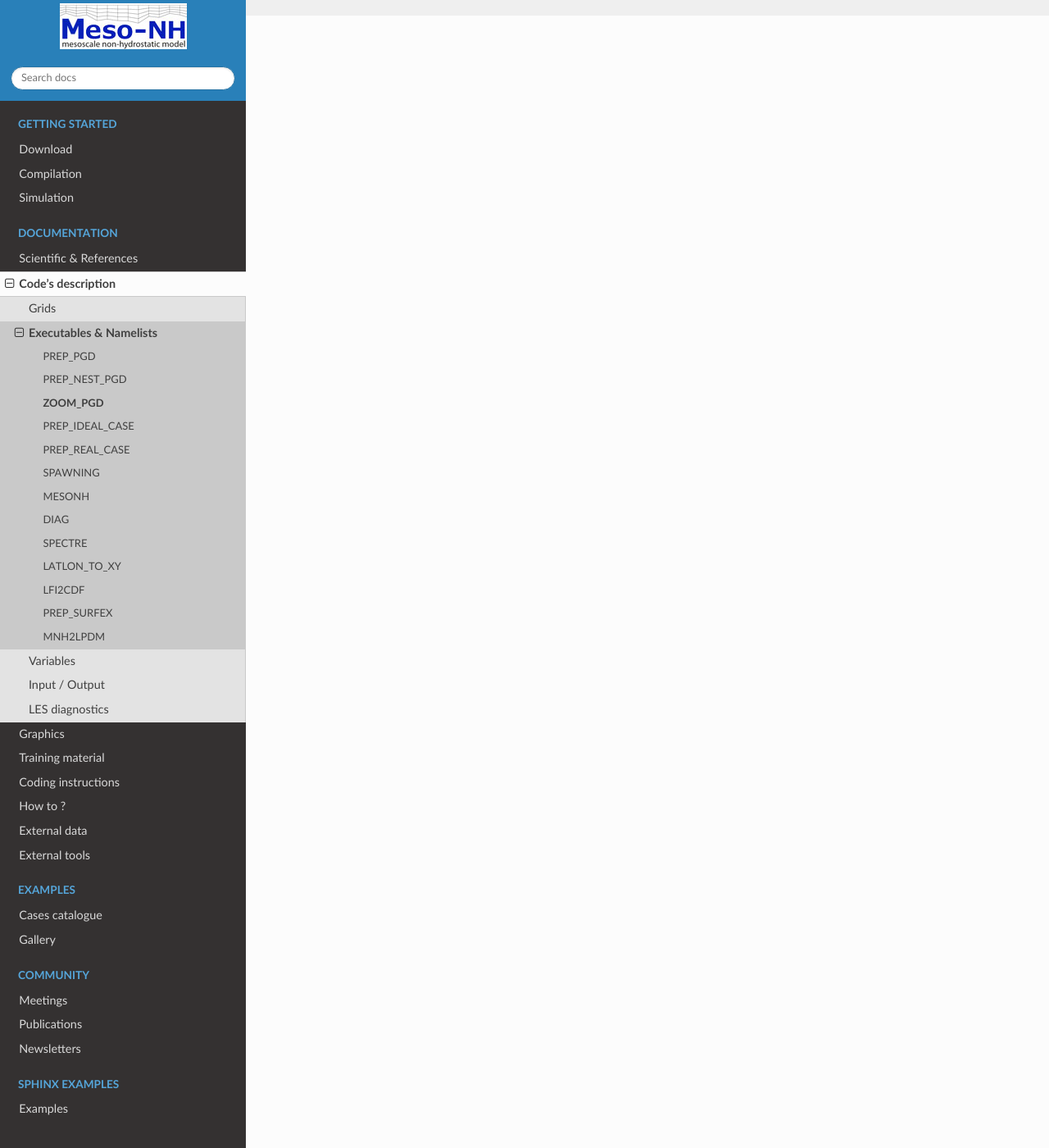
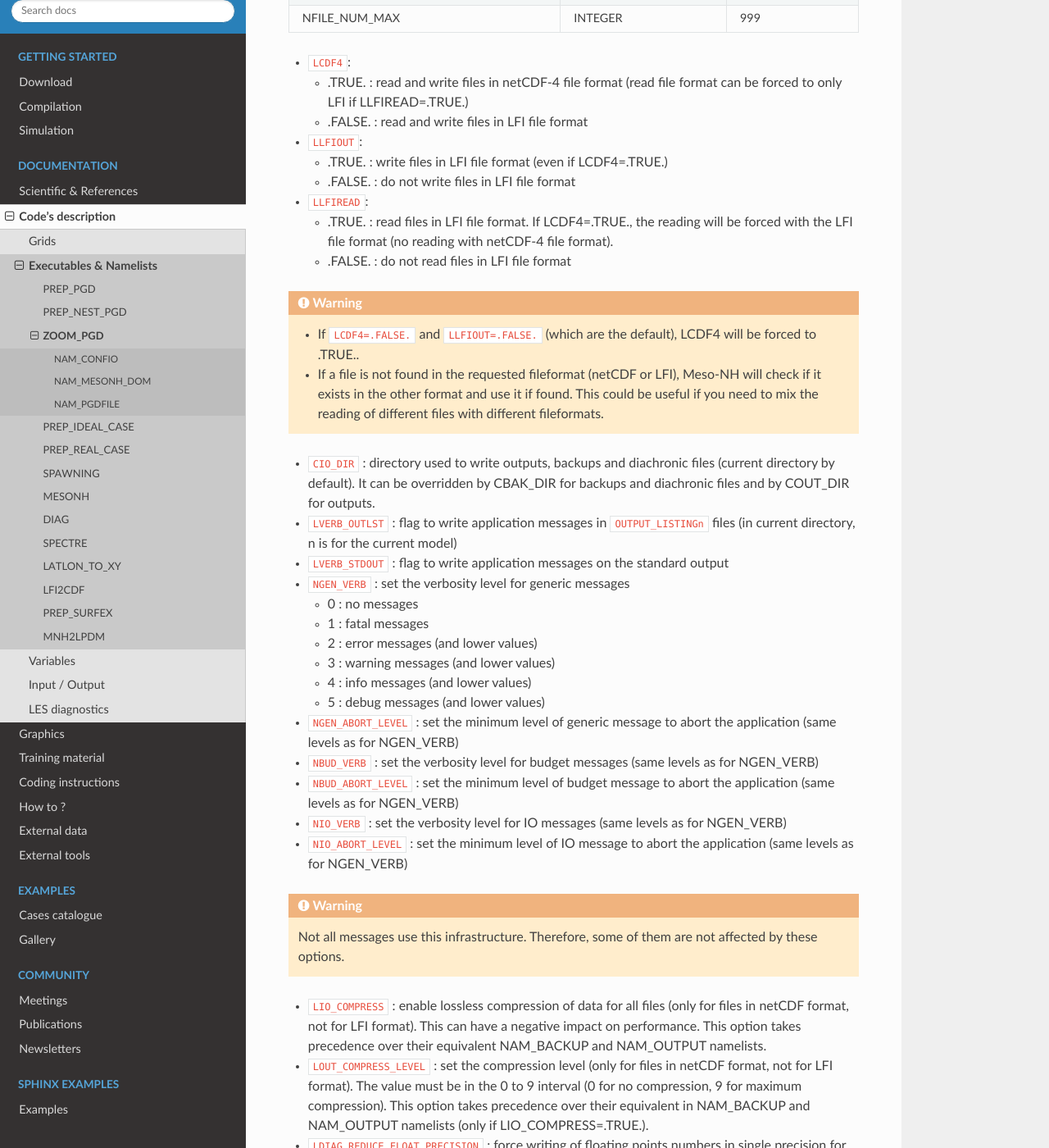
Before and after one commit to JorisPianezze/mesonh_beta_test_guide, a Sphinx documentation site: the page built from docs/source/documentation/code_description/executables_namelists/zoom_pgd.rst, in a window 1280 px wide and 1400 px high, scrolled down 1381 px. Shown: the whole window at 82% size. Built offline with Sphinx 7.4.7 and the Read the Docs theme 3.1.0, drawn with Linux system fonts in a browser that asks for light colours; pages that are not in the unit, such as notebooks, are missing from menus; some of the changed text lies outside the part shown.

Commit message:
Add zoom pgd namelists

```diff
--- /dev/null
+++ b/docs/source/documentation/code_description/executables_namelists/namelists/nam_mesonh_dom.rst
@@ -0,0 +1,21 @@
+.. _nam_mesonh_dom:
+
+NAM_MESONH_DOM
+-----------------------------------------------------------------------------
+
+.. csv-table:: NAM_MESONH_DOM content
+   :header: "Fortran name", "Fortran type", "Default value"
+   :widths: 30, 30, 30
+
+   "NIMAX","INTEGER","input PGD domain"
+   "NJMAX","INTEGER","input PGD domain"
+   "NXOR","INTEGER","NUNDEF"
+   "NYOR","INTEGER","NUNDEF"
+
+* :code:`NIMAX` : number of grid points in I direction, according to input file grid, recovered by the new domain. NIMAX must be equal to :math:`2^m \times 3^n \times 5^p` with :math:`(m,n,p) \in [0,+\infty[\
+
+* :code:`NJMAX` : number of grid points in J direction, according to input file  grid, recovered by the new domain. NJMAX must be equal to :math:`2^m \times 3^n \times 5^p` with :math:`(m,n,p) \in [0,+\infty[`
+
+* :code:`NXOR` : first point I index, left to and out of the new physical domain.
+
+* :code:`NYOR` : first point J index, under and out of the new physical domain.
--- /dev/null
+++ b/docs/source/documentation/code_description/executables_namelists/namelists/nam_pgdfile_for_zoompgd.rst
@@ -0,0 +1,18 @@
+.. _nam_pgdfile_for_zoompgd:
+
+NAM_PGDFILE
+-----------------------------------------------------------------------------
+
+.. csv-table:: NAM_PGDFILE content
+   :header: "Fortran name", "Fortran type", "Default value"
+   :widths: 30, 30, 30
+
+   "CPGDFILE", "CHARACTER(LEN=128)", ""
+   "YZOOMFILE","CHARACTER(LEN=128)",""
+   "YZOOMNBR","CHARACTER(LEN=2)","'00'"
+
+* :code:`CPGDFILE` : name of the input Physiographic Data File.
+
+* :code:`YZOOMFILE` : optional name of the zoomned FM-file (output file). If the user does not specify this name, or if YZOOMFILE = CPGDFILE, the code builds the zoomned FM-file name as: YZOOMFILE = CPGDFILE.zYZOOMNBR.
+
+* :code:`YZOOMNBR` : NumBeR which will be added to CPGDFILE to generate the name of the Zoomned FM-file.
--- a/docs/source/documentation/code_description/executables_namelists/zoom_pgd.rst
+++ b/docs/source/documentation/code_description/executables_namelists/zoom_pgd.rst
@@ -8,3 +8,13 @@
    :widths: 30, 30, 30
 
    "ZOOM_PGD", "PRE_ZOOM1.nam", "Zoom on PGD file to make an inner domain at the same resolution"
+
+The following namelists can be used in the :file:`PRE_ZOOM1.nam` file :
+
+* :ref:`nam_confio`
+* :ref:`nam_mesonh_dom`
+* :ref:`nam_pgdfile_for_zoompgd`
+
+.. include:: namelists/nam_confio.rst
+.. include:: namelists/nam_mesonh_dom.rst
+.. include:: namelists/nam_pgdfile_for_zoompgd.rst
```
